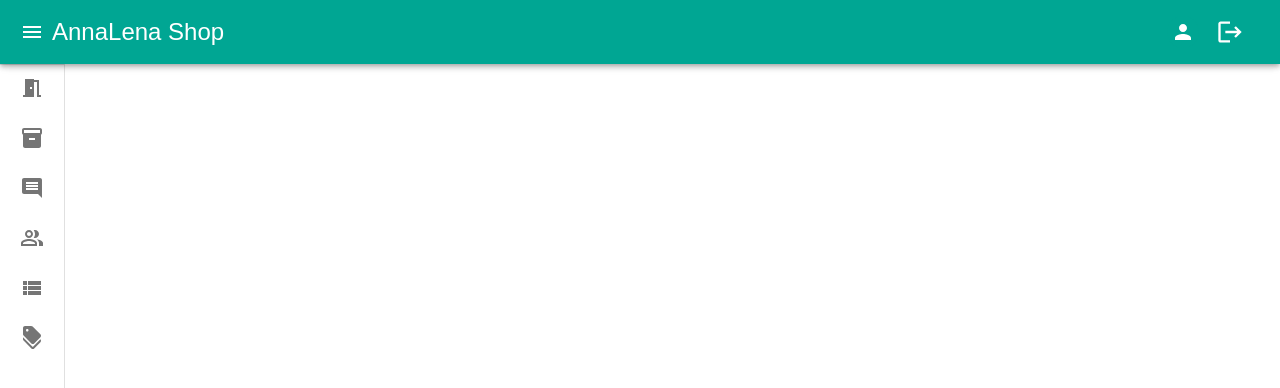
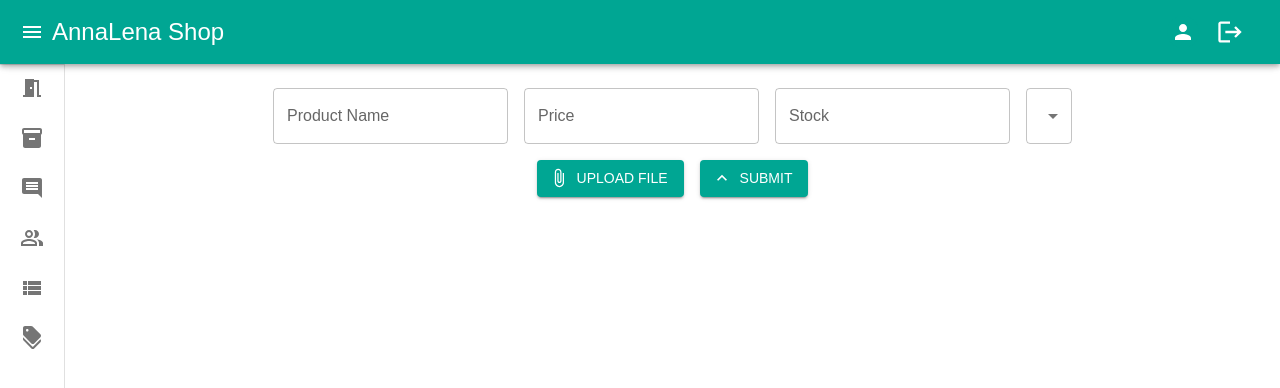
Before and after one commit to alirezamirahmadi/Store-CMS, a React (Vite) app: page /products in a window 1280 px wide. Shown: the top 388 px of the page. Built offline with nearby package versions, Linux system fonts and the light colour scheme.

Commit message:
feat: add productmodify component

```diff
--- a/src/assets/data/Data.tsx
+++ b/src/assets/data/Data.tsx
@@ -5,20 +5,23 @@ import PeopleAltOutlinedIcon from '@mui/icons-material/PeopleAltOutlined';
 import ViewListIcon from '@mui/icons-material/ViewList';
 import DiscountIcon from '@mui/icons-material/Discount';
 
-import { MenuType } from "../../type/HomeType";
+import type { MenuType } from "../../type/HomeType";
+import type { ProductSectionType } from '../../type/ProductType';
 
 const MenuData: MenuType[] = [
-  { id: 1, title: 'Home', icon: <MeetingRoomIcon  fontSize='medium' color='inherit'/>, href:'/home' },
-  { id: 2, title: 'Products', icon: <Inventory2Icon  fontSize='medium' color='inherit'/>, href:'/products' },
-  { id: 3, title: 'Comments', icon: <CommentIcon  fontSize='medium' color='inherit'/>, href:'/comments' },
-  { id: 4, title: 'Users', icon: <PeopleAltOutlinedIcon  fontSize='medium' color='inherit'/>, href:'/users' },
-  { id: 5, title: 'Orders', icon: <ViewListIcon  fontSize='medium' color='inherit'/>, href:'/orders' },
-  { id: 6, title: 'Discount', icon: <DiscountIcon  fontSize='medium' color='inherit'/>, href:'/discount' },
+  { id: 1, title: 'Home', icon: <MeetingRoomIcon fontSize='medium' color='inherit' />, href: '/home' },
+  { id: 2, title: 'Products', icon: <Inventory2Icon fontSize='medium' color='inherit' />, href: '/products' },
+  { id: 3, title: 'Comments', icon: <CommentIcon fontSize='medium' color='inherit' />, href: '/comments' },
+  { id: 4, title: 'Users', icon: <PeopleAltOutlinedIcon fontSize='medium' color='inherit' />, href: '/users' },
+  { id: 5, title: 'Orders', icon: <ViewListIcon fontSize='medium' color='inherit' />, href: '/orders' },
+  { id: 6, title: 'Discount', icon: <DiscountIcon fontSize='medium' color='inherit' />, href: '/discount' },
 
 ]
 
-
+let ProductSection: ProductSectionType[] = [
+  { id: '1', title: 'Phone' }, { id: '2', title: 'Laptop' }, { id: '3', title: 'Monitor' }
+]
 
 export {
-  MenuData
+  MenuData, ProductSection
 }
--- a/src/component/navbar/AccountMenu.tsx
+++ b/src/component/navbar/AccountMenu.tsx
@@ -5,7 +5,7 @@ import {
 } from '@mui/material';
 import { useNavigate } from 'react-router-dom';
 import Logout from '@mui/icons-material/Logout';
-import BusinessIcon from '@mui/icons-material/Business';
+import LockOpenIcon from '@mui/icons-material/LockOpen';
 
 
 export default function AccountMenu(): React.JSX.Element {
@@ -53,7 +53,7 @@ export default function AccountMenu(): React.JSX.Element {
       >
         <MenuItem onClick={handleAddress}>
           <ListItemIcon>
-            <BusinessIcon fontSize="small" />
+            <LockOpenIcon fontSize="small" />
             <Typography variant='body2' sx={{ marginX: '4px' }}>Change Password</Typography>
           </ListItemIcon>
         </MenuItem>
--- /dev/null
+++ b/src/component/product/productModify/ProductModify.tsx
@@ -0,0 +1,58 @@
+import { useState } from "react";
+import { TextField, Typography, Button, Select, MenuItem, SelectChangeEvent } from "@mui/material";
+import AttachFileOutlinedIcon from '@mui/icons-material/AttachFileOutlined';
+import KeyboardArrowUpOutlinedIcon from '@mui/icons-material/KeyboardArrowUpOutlined';
+
+import { ProductSection } from "../../../assets/data/Data";
+
+export default function ProductModify() {
+  // const [bindingImage, setImage, resetImage] = useInputValue();
+
+
+  const [productName, setProductName] = useState<string>('');
+  const [section, setSection] = useState<string>('');
+  // const [image, setImage] = useState<string>('');
+  const [price, setPrice] = useState<string>('');
+  const [stock, setStock] = useState<string>('');
+
+  // const emptyTextField = () => {
+  //   setProductName('');
+  //   setPrice('');
+  //   setStock('');
+  // }
+
+  const handleChangeSection = (event: SelectChangeEvent) => {
+    setSection(event.target.value as string);
+  }
+
+  const submitProduct = (event: HTMLButtonElement) => {
+    console.log(event);
+  }
+
+  return (
+    <>
+      <form className="mt-8">
+        <div className="flex flex-wrap gap-4 items-center justify-center">
+          <TextField value={productName} onChange={() => setProductName} variant="outlined" label={<Typography variant="body1">Product Name</Typography>} />
+          <TextField value={price} onChange={() => setPrice} variant="outlined" label={<Typography variant="body1">Price</Typography>} />
+          <TextField value={stock} onChange={() => setStock} variant="outlined" label={<Typography variant="body1">Stock</Typography>} />
+          <Select value={section} label="Section" onChange={handleChangeSection}>
+            {
+              ProductSection.map(section => (
+
+                <MenuItem key={section.id} value={section.id}>{section.title}</MenuItem>
+              ))
+            }
+          </Select>
+        </div>
+        <div className="flex flex-wrap gap-4 items-center justify-center mt-4">
+          <Button variant="contained" component="label" startIcon={<AttachFileOutlinedIcon />}>
+            Upload File
+            <input type="file" hidden />
+          </Button>
+          <Button variant="contained" onClick={() => submitProduct} startIcon={<KeyboardArrowUpOutlinedIcon />}>Submit</Button>
+        </div>
+      </form>
+    </>
+  )
+}
--- a/src/route/Route.tsx
+++ b/src/route/Route.tsx
@@ -1,6 +1,8 @@
+import ProductModify from "../component/product/productModify/ProductModify";
 
 const routes = [
     {path:'/', element:<div />},
+    {path:'/products', element:<ProductModify />},
 ]
 
 export default routes
--- /dev/null
+++ b/src/type/ProductType.tsx
@@ -0,0 +1,10 @@
+
+type ProductSectionType = {
+  id:string,
+  title:string
+}
+
+
+export type {
+  ProductSectionType
+}
```
Also changed, not shown: src/type/HomeType.tsx (+8 -1 lines).
